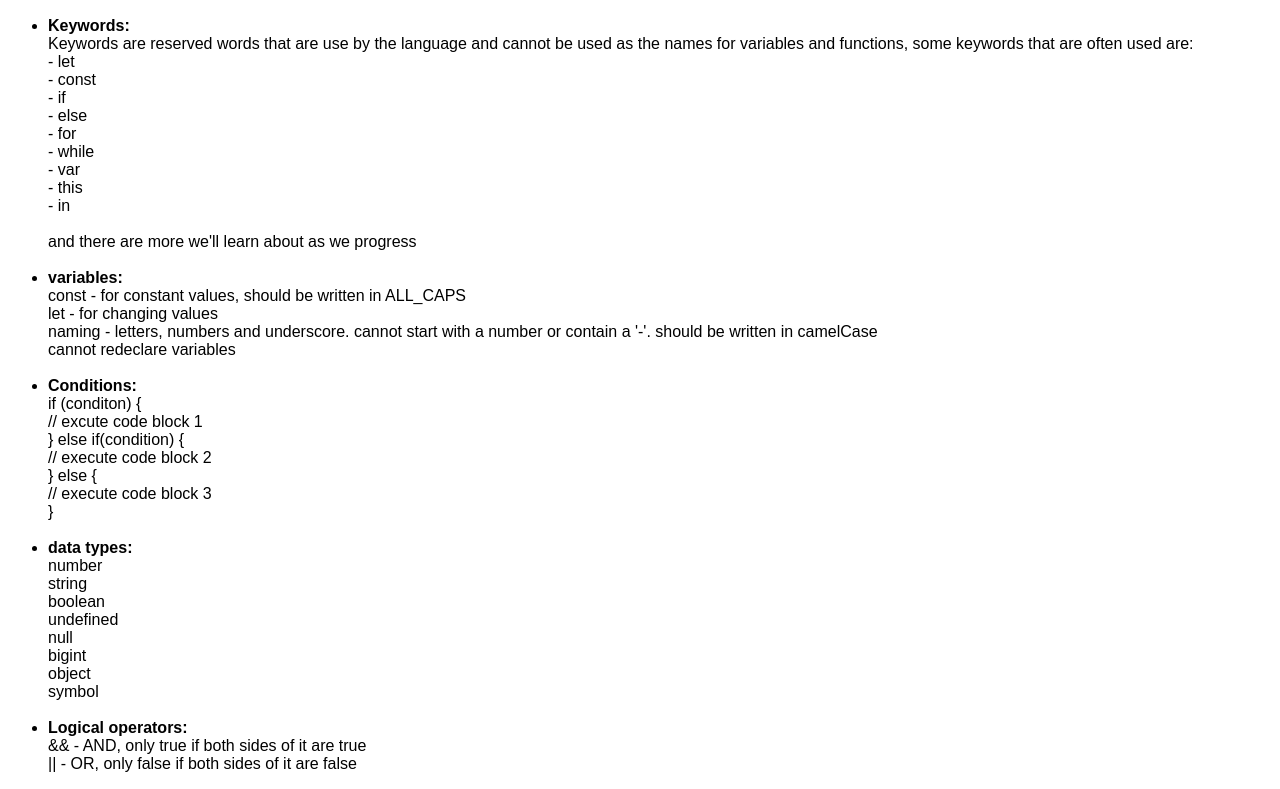
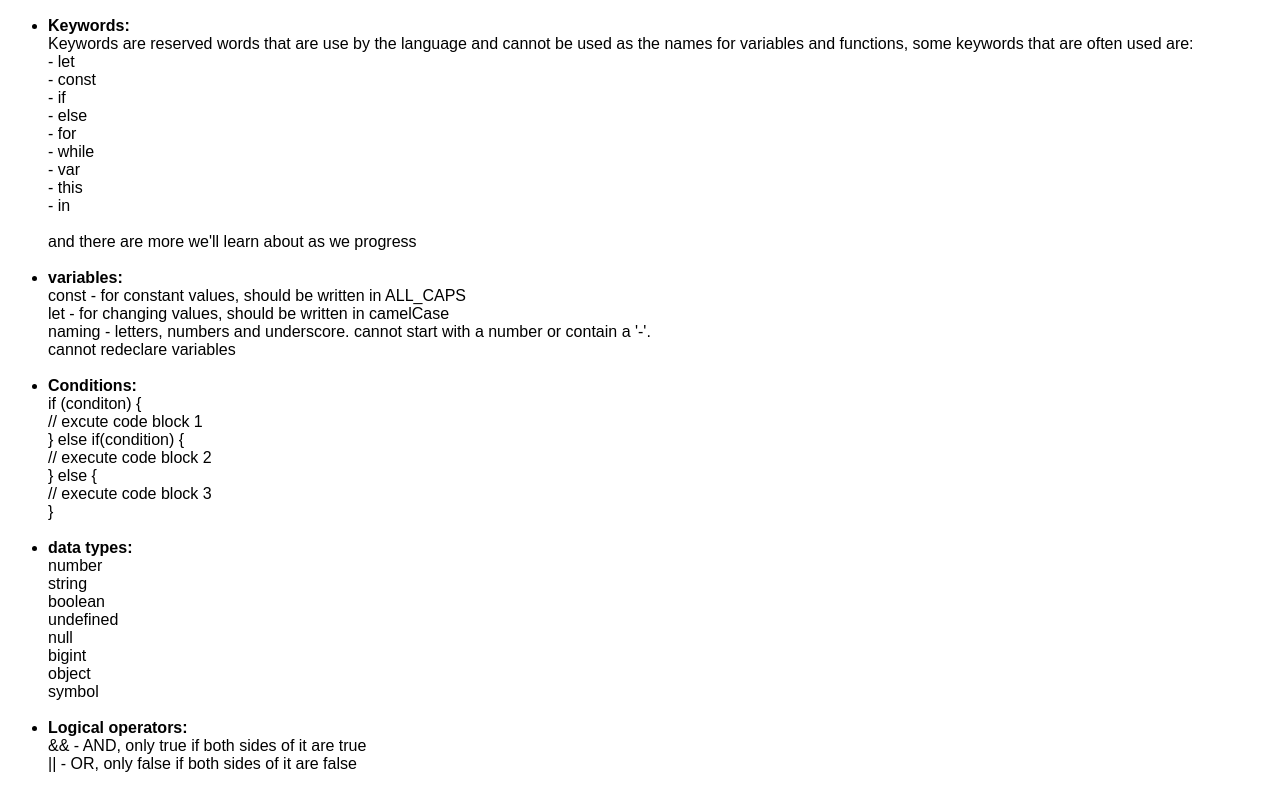
Before and after one commit to talfedev/js-lessons, a plain HTML site: page index.html in a window 1280 px wide. Shown: the part 111-900 px from the top of the page. Drawn offline with Linux system fonts and the light colour scheme; a script that the page names is missing.

Commit message:
Update index.html

```diff
--- a/index.html
+++ b/index.html
@@ -27,8 +27,8 @@
   </li><br>
   <li><span>variables:</span><br>
     const - for constant values, should be written in ALL_CAPS<br>
-    let - for changing values<br>
-    naming - letters, numbers and underscore. cannot start with a number or contain a '-'. should be written in camelCase<br>
+    let - for changing values, should be written in camelCase<br>
+    naming - letters, numbers and underscore. cannot start with a number or contain a '-'.<br>
     cannot redeclare variables
   </li><br>
   <li><span>Conditions:</span> <br>
```
